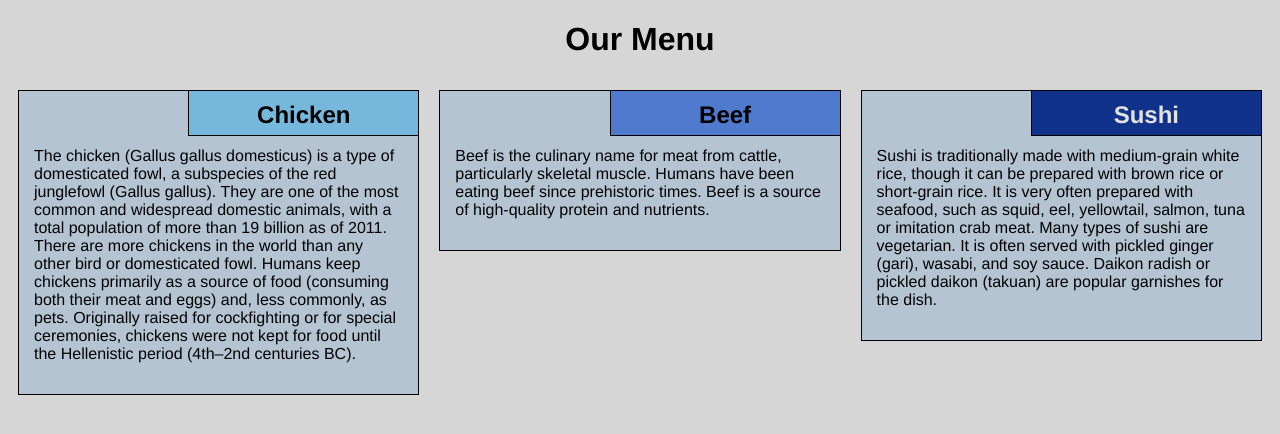
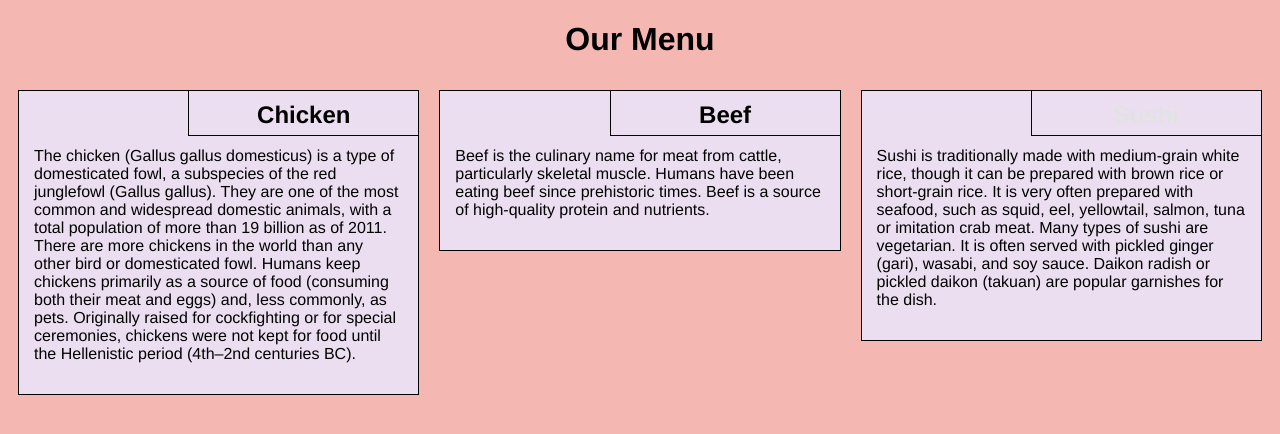
Before and after one commit to JunheePark/module2-solution, a plain HTML site: page index.html in a window 1280 px wide. Drawn offline with Linux system fonts and the light colour scheme.

Commit message:
Update style.css

```diff
--- a/css/style.css
+++ b/css/style.css
@@ -4,7 +4,7 @@
 }
 
 body {
-    background-color: #d6d6d6;
+    background-color: #F5B7B1;
 }
 
 h1 {
@@ -14,7 +14,7 @@ h1 {
 
 section {
     border: 1px solid black;
-    background-color: #b5c4d2;
+    background-color: #EBDEF0;
     margin: 10px;
 }
 
@@ -33,16 +33,16 @@ section>h2 {
 }
 
 section.Chicken>h2 {
-    background-color: #76b8db;
+    background-color: #EBDEF0;
 }
 
 section.Beef>h2 {
-    background-color: #4f7acd;
+    background-color: #EBDEF0;
 }
 
 section.Sushi>h2 {
     color: #e2e2e2;
-    background-color: #10328a;
+    background-color: #EBDEF0;
 }
 
 section>p {
```
